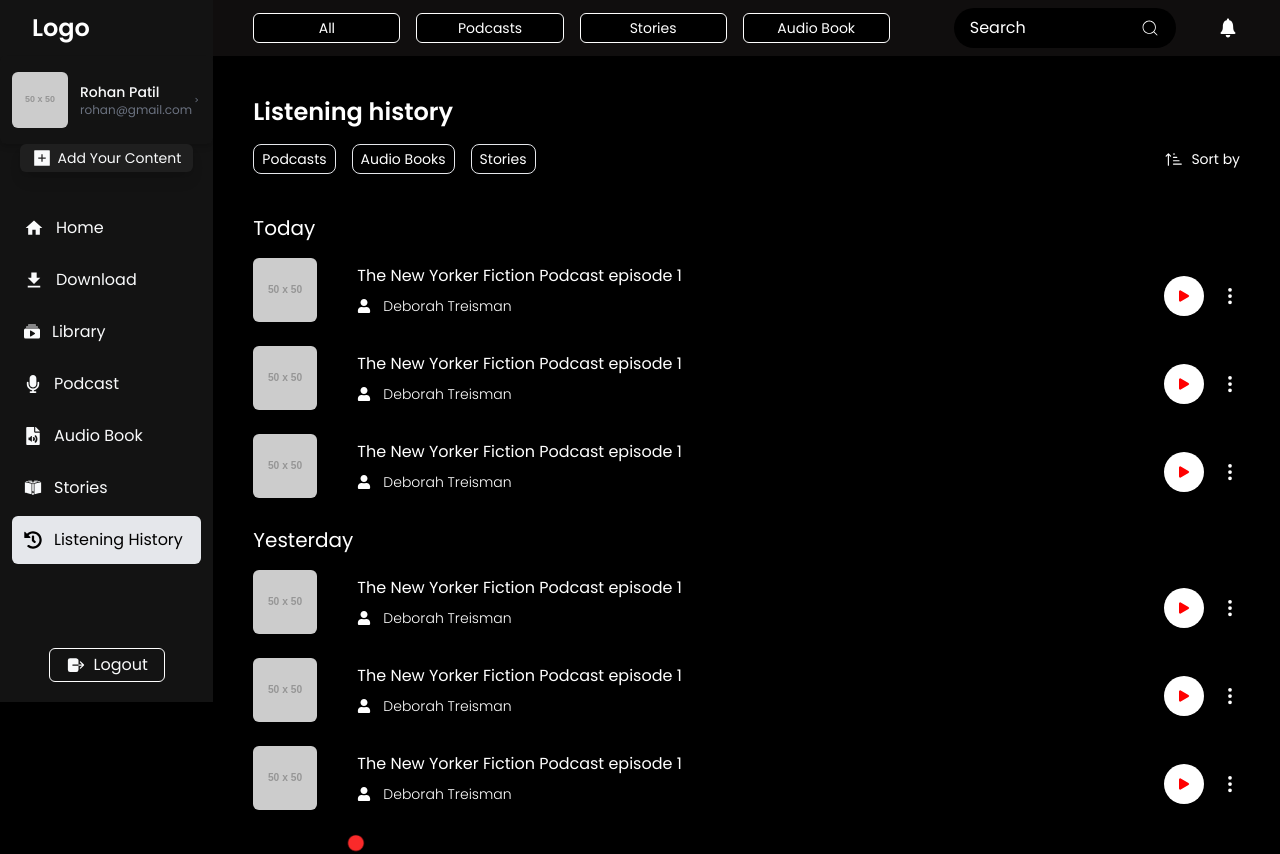
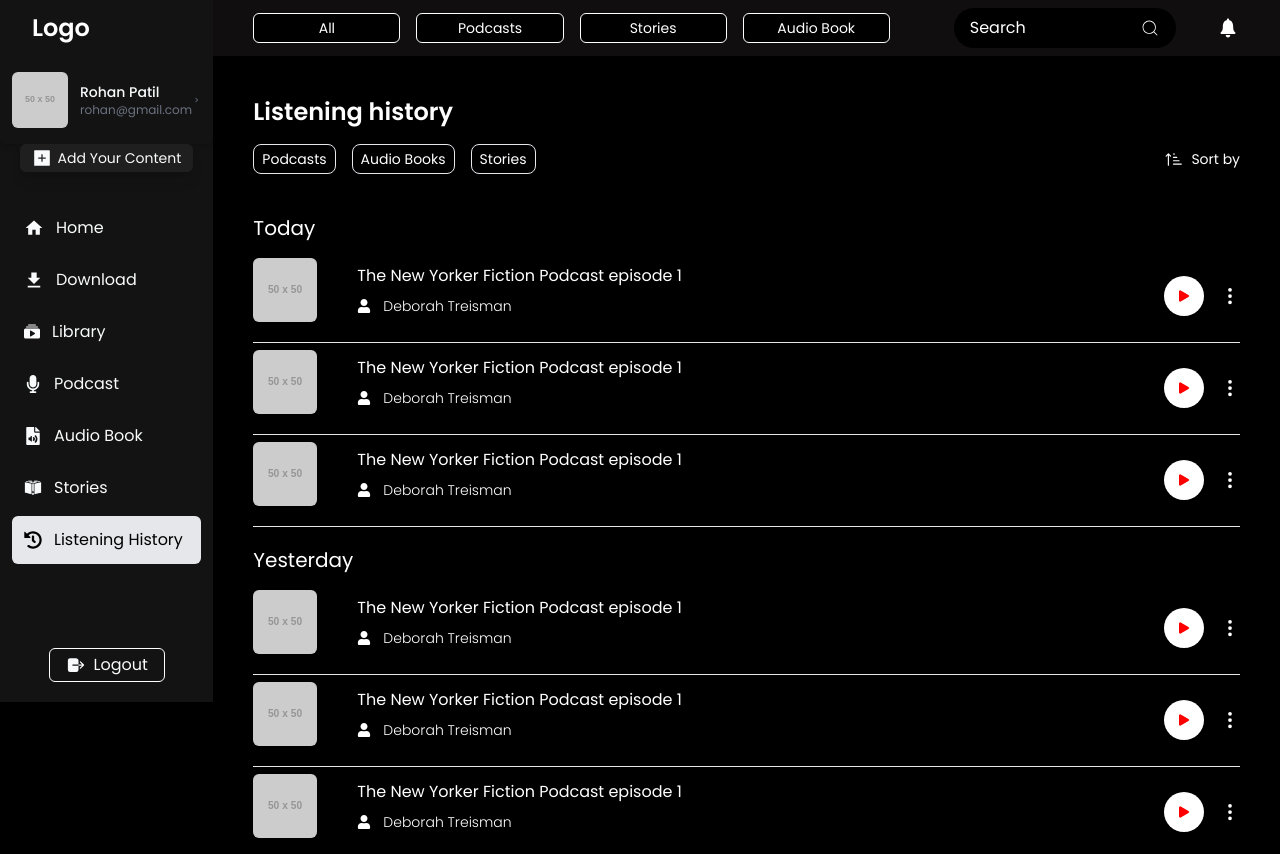
Before and after one commit to satishd01/podcast, a React (Vite) app in the folder podcast/: page /listening-history in a window 1280 px wide. Shown: the top 854 px of the page. Built offline with nearby package versions, Linux system fonts and the light colour scheme; the HTML template or start-up script is replaced by a standard one.

Commit message:
feat: ListeningHistory

```diff
--- a/podcast/src/components/ListeningHistory/History.jsx
+++ b/podcast/src/components/ListeningHistory/History.jsx
@@ -12,7 +12,8 @@ const History = () => {
         <div key={day}>
           <h2 className="text-xl my-4">{day}</h2>
           {podcasts.map((podcast, index) => (
-            <div key={index} className="flex justify-between items-center mb-3">
+            <div key={index}>
+              <div className="flex justify-between items-center mb-2 mt-1">
                 <div className="flex gap-4 md:gap-10 items-center mb-3">
                   <img
                     src={"https://placehold.co/50"}
@@ -33,6 +34,8 @@ const History = () => {
                   <BsThreeDotsVertical className="text-white text-xl cursor-pointer" />
                 </div>
               </div>
+              <hr className="h-1 text-[#767676]" />
+            </div>
           ))}
         </div>
       ))}
```
Lines whose indentation alone changed are shown as unchanged.
